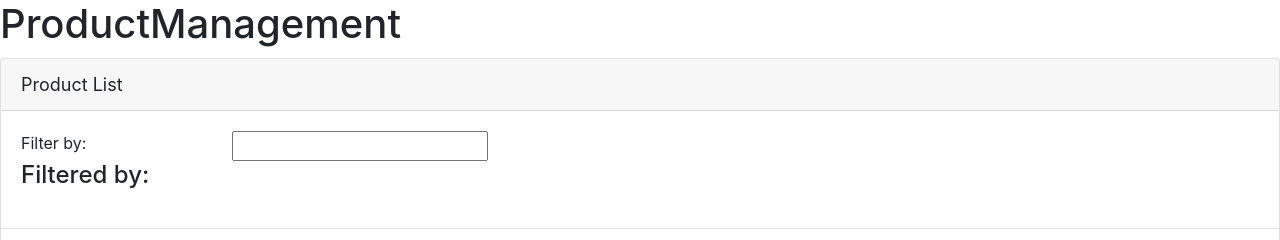
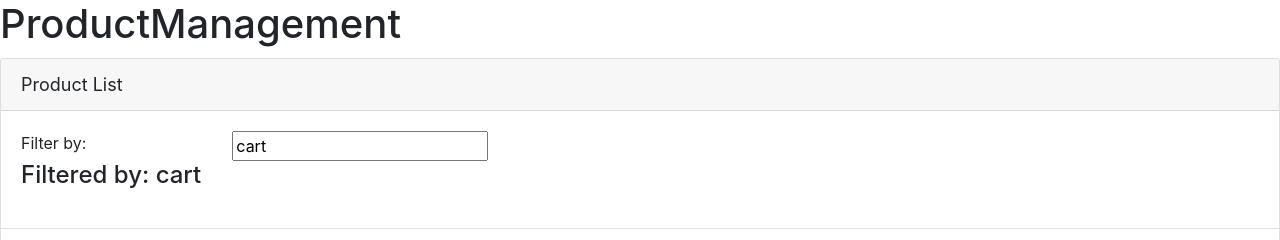
Before and after one commit to SudSwastik/ProductManagement, an Angular app: page / in a window 1280 px wide. Shown: the top 240 px of the page. Built offline with nearby package versions, Linux system fonts and the light colour scheme.

Commit message:
Filter Functionality

```diff
--- a/src/app/app.module.ts
+++ b/src/app/app.module.ts
@@ -1,6 +1,6 @@
 import { BrowserModule } from '@angular/platform-browser';
 import { NgModule } from '@angular/core';
-
+import {FormsModule} from '@angular/forms';
 import { AppComponent } from './app.component';
 import { ProductListComponent } from './products/prooduct-list.component';
 
@@ -10,7 +10,8 @@
     ProductListComponent
   ],
   imports: [
-    BrowserModule
+    BrowserModule,
+    FormsModule
   ],
   providers: [],
   bootstrap: [AppComponent]
--- a/src/app/products/product-list.component.html
+++ b/src/app/products/product-list.component.html
@@ -6,12 +6,13 @@
         <div class='row'>
           <div class='col-md-2'>Filter by:</div>
           <div class='col-md-4'>
-            <input type='text'/>
+            <input type='text'
+                [(ngModel)] = 'listFilter'/>
           </div>
         </div>
         <div class="row">
             <div class="col-md-6">
-                <h4>Filtered by: </h4>
+                <h4>Filtered by: {{listFilter}}</h4>
             </div>
         </div>
     </div>
--- a/src/app/products/prooduct-list.component.ts
+++ b/src/app/products/prooduct-list.component.ts
@@ -9,6 +9,7 @@
     imageWidth = 50;
     imageMargin = 2;
     showImage: boolean = false;
+    listFilter: string = 'cart';
     toggleImage(): void {
       this.showImage = !this.showImage;
     }
```
